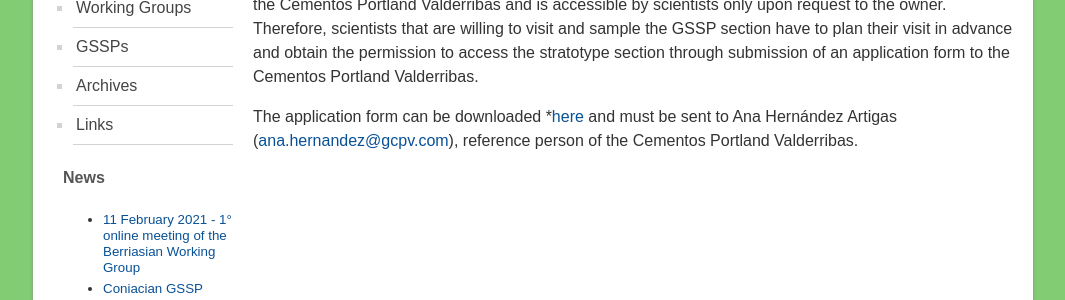
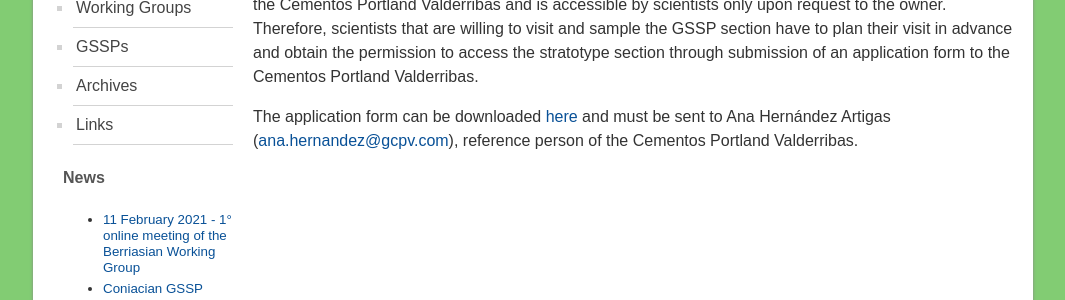
Before and after one commit to i-c-stratigraphy/subcommission-cretaceous, a Jekyll site: the page built from pages/news/accessibility.md, in a window 1280 px wide. Shown: the part 548-848 px from the top of the page, without its empty margins (107-1172 px from the left). Built offline with Jekyll 4.4.1, drawn with Linux system fonts in a browser that asks for light colours.

```diff
--- a/pages/news/accessibility.md
+++ b/pages/news/accessibility.md
@@ -7,4 +7,4 @@ permalink: /news/accessibility
 
 The stratotype section of the Santonian GSSP is located in the Cantera de Margas quarry that belongs to the Cementos Portland Valderribas and is accessible by scientists only upon request to the owner. Therefore, scientists that are willing to visit and sample the GSSP section have to plan their visit in advance and obtain the permission to access the stratotype section through submission of an application form to the Cementos Portland Valderribas.
 
-The application form can be downloaded *[here](files/Form-Santonian-GSSP.doc) and must be sent to Ana Hernández Artigas (<ana.hernandez@gcpv.com>), reference person of the Cementos Portland Valderribas.
+The application form can be downloaded [here](files/Form-Santonian-GSSP.doc) and must be sent to Ana Hernández Artigas (<ana.hernandez@gcpv.com>), reference person of the Cementos Portland Valderribas.
```
